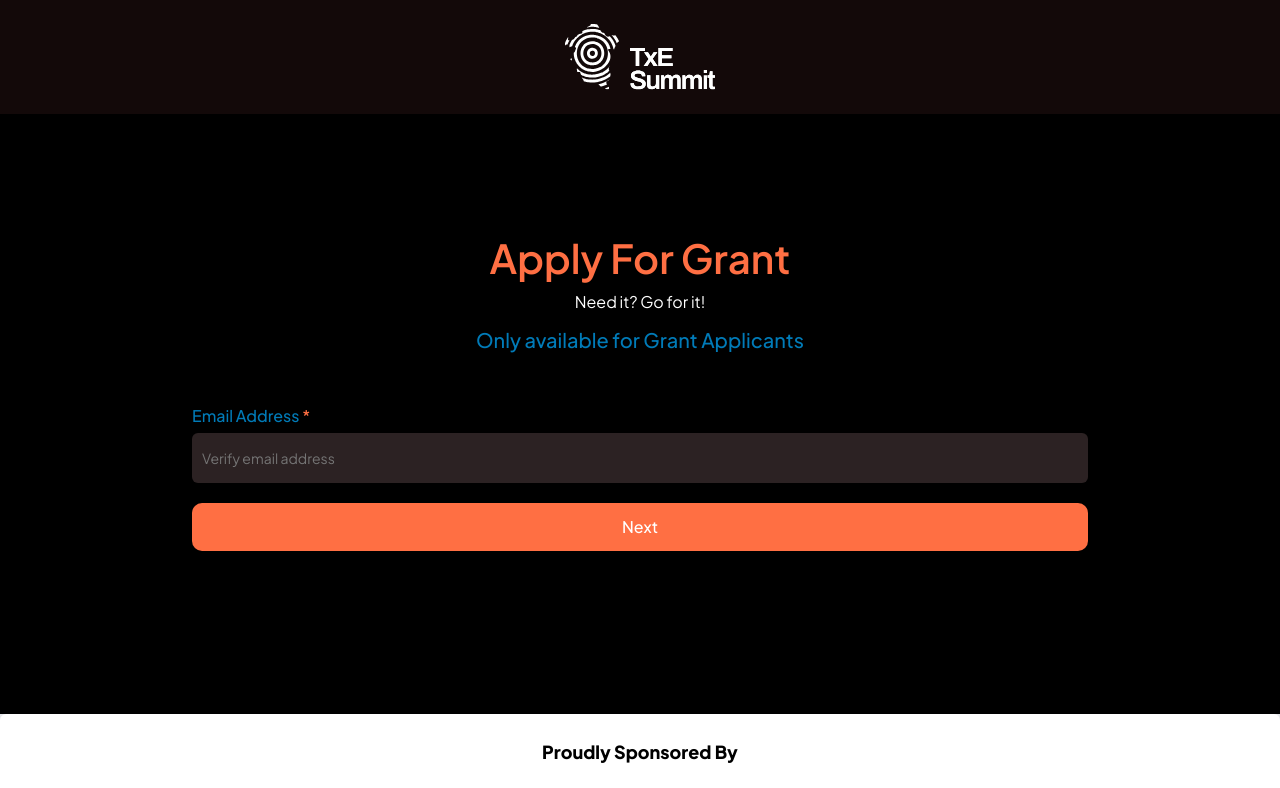
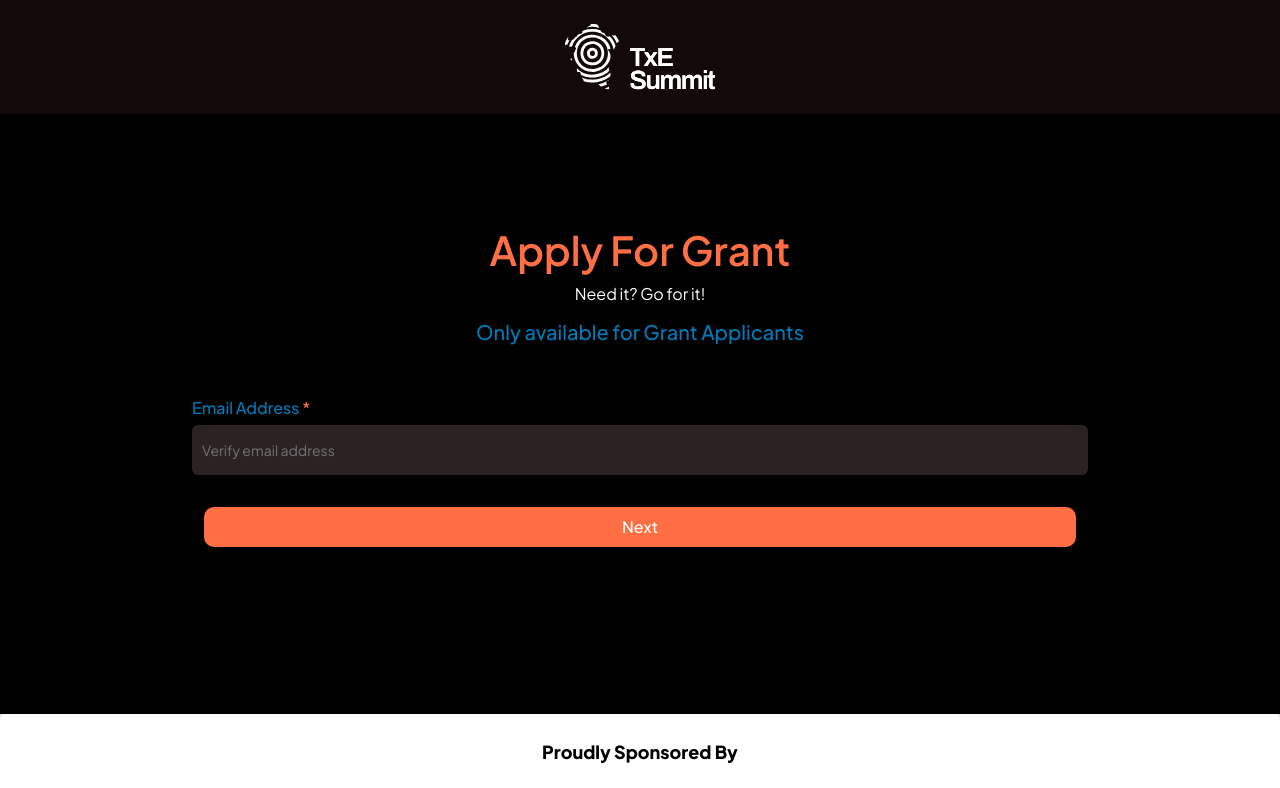
Before and after one commit to TxEAfrica/TxE-FE, a React (Create React App) app: page /grant in a window 1280 px wide. Shown: the top 788 px of the page. Built offline with nearby package versions, Linux system fonts and the light colour scheme.

Commit message:
general crosschecking & fixing-v8

```diff
--- a/src/registrationPage/eventregistration/EventRegForm.js
+++ b/src/registrationPage/eventregistration/EventRegForm.js
@@ -327,12 +327,11 @@
 						updatedSelection={setTrackInterest}
 					/>
 
-					<div className="mb-20">
+
 						<FormBtn
 							btnFor={loading ? "Please wait..." : "Register"}
 							isLoading={loading}
 						/>
-					</div>
 				</form>
 			</div>
 			<div className="bg-gray-200 h-fit w-full">
--- a/src/registrationPage/eventregistration/components/Buttons/FormButton.js
+++ b/src/registrationPage/eventregistration/components/Buttons/FormButton.js
@@ -3,10 +3,10 @@
 
 const FormBtn = ({btnFor, onClick, isLoading}) => {
   return (
-    <div className='h-fit h-16'>
+    <div className='h-16 p-3'>
       <button
         onClick={onClick}
-        className={`${!isLoading?ButtonsCSS.formbutton:'bg-gray-200/80 rounded-md w-full p-3 flex justify-center items-center cursor-not-allowed'}`}
+        className={`${!isLoading?ButtonsCSS.formbutton:'bg-gray-200/80 rounded-md w-full flex justify-center items-center cursor-not-allowed'}`}
         type='submit'
         disabled={isLoading}>
           {btnFor}
```
